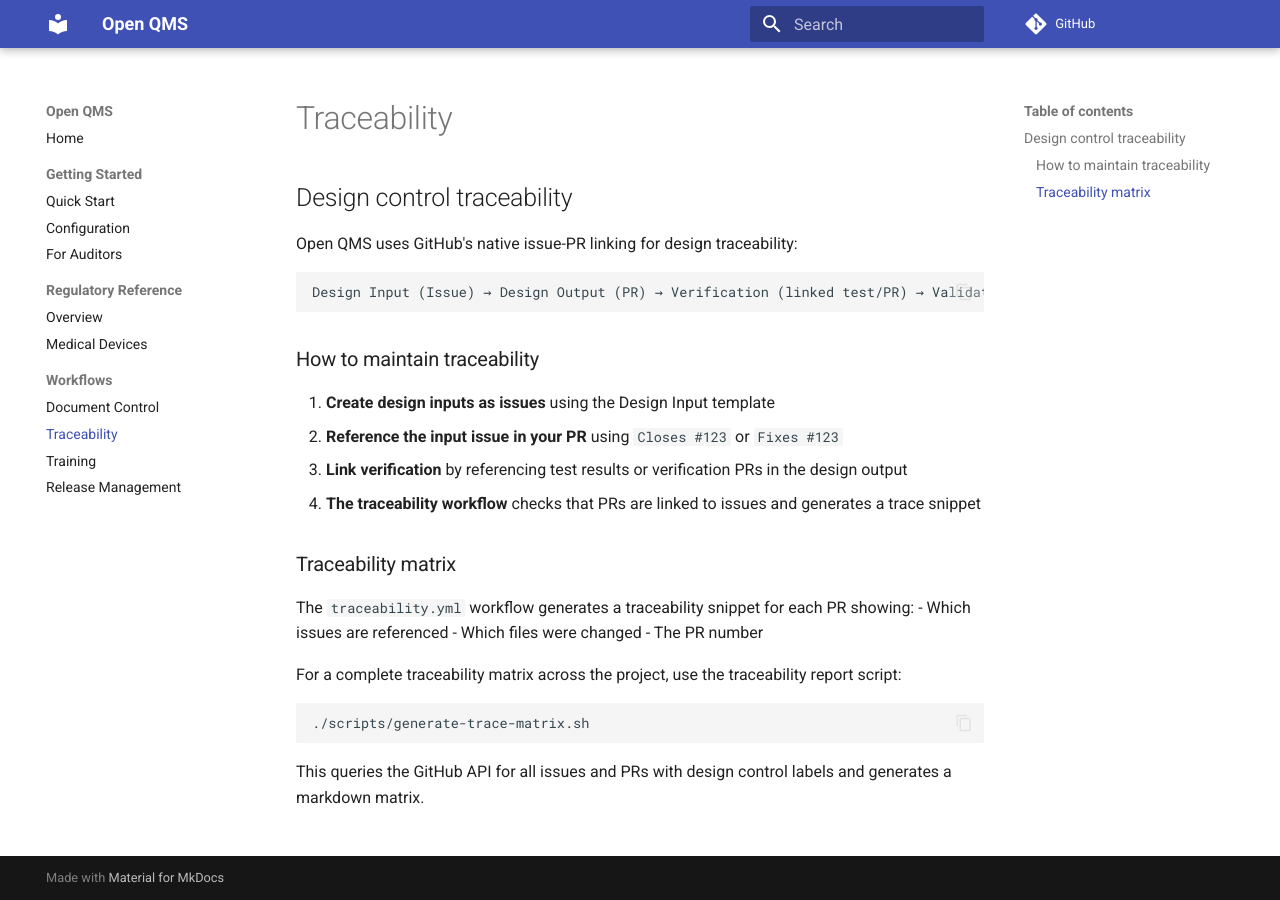
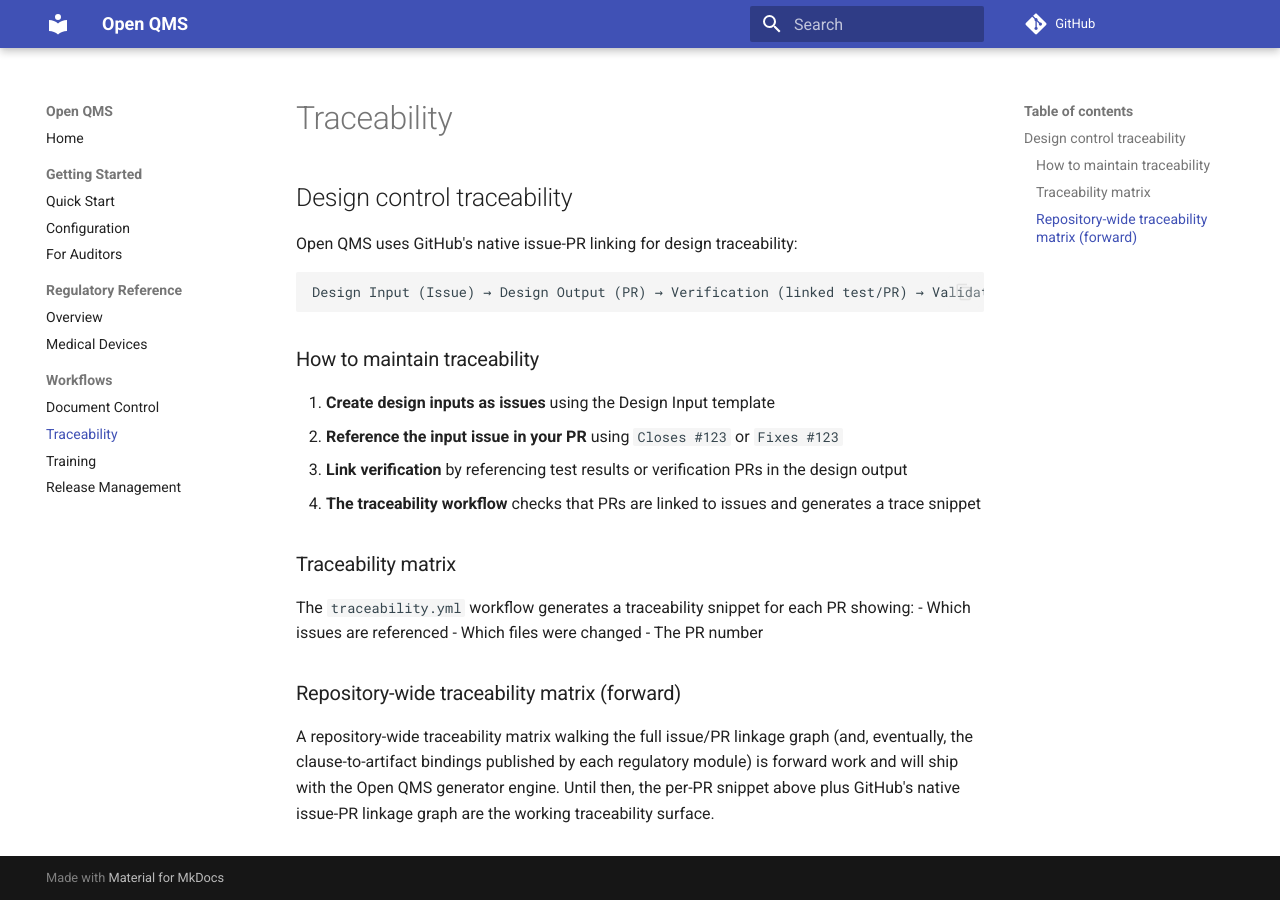
Before and after one commit to IridiumSoftware/OpenQMS, an MkDocs documentation site: the page built from docs/guide/traceability.md, in a window 1280 px wide. Built offline with MkDocs 1.6.1 and Material for MkDocs 9.7.7, drawn with Linux system fonts in a browser that asks for light colours; comment, search, counter and statistics services are not loaded.

Commit message:
docs: remove broken trace-matrix script reference
docs/guide/traceability.md pointed at ./scripts/generate-trace-matrix.sh,
which never existed in the repo. Replaced the bullet with a "Repository-wide
traceability matrix (forward)" subsection that honestly frames the per-PR
snippet as the Phase-0 surface and the full matrix as a Phase-1 generator-
engine deliverable.

No behaviour change; this is a documentation honesty cleanup.

````diff
--- a/docs/guide/traceability.md
+++ b/docs/guide/traceability.md
@@ -22,10 +22,6 @@
 - Which files were changed
 - The PR number
 
-For a complete traceability matrix across the project, use the traceability report script:
+### Repository-wide traceability matrix (forward)
 
-```bash
-./scripts/generate-trace-matrix.sh
-```
-
-This queries the GitHub API for all issues and PRs with design control labels and generates a markdown matrix.
+A repository-wide traceability matrix walking the full issue/PR linkage graph (and, eventually, the clause-to-artifact bindings published by each regulatory module) is forward work and will ship with the Open QMS generator engine. Until then, the per-PR snippet above plus GitHub's native issue-PR linkage graph are the working traceability surface.
````
